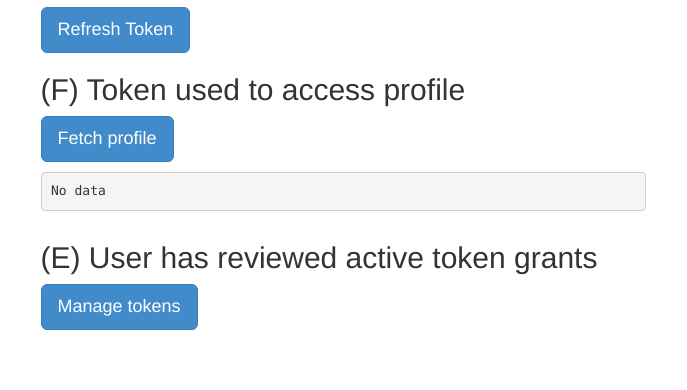
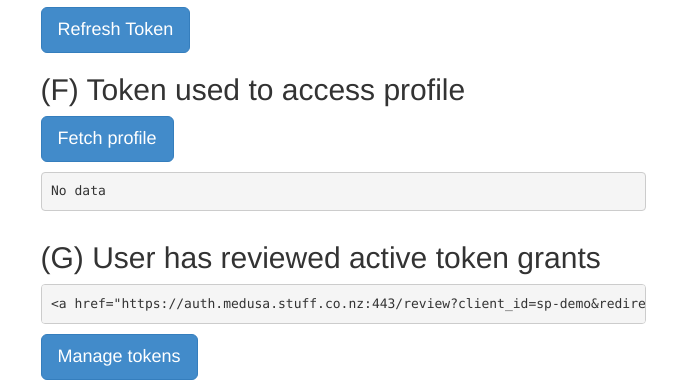
Before and after one commit to catalyst/fairfax-oauth2-demo-site, a website: page static/code_grant.html in a window 1280 px wide. Shown: the part 668-1058 px from the top of the page, without its empty margins (297-984 px from the left). Before the commit the page ends 1008 px from the top, so only its background shows below. Drawn offline with Linux system fonts and the light colour scheme.

Commit message:
Added example of "review" link.

```diff
--- a/static/code_grant.html
+++ b/static/code_grant.html
@@ -70,7 +70,8 @@
             </div>
 
             <div class="step" id="review">
-            <h2>(E) User has reviewed active token grants <span class='glyphicon'></span></h2>
+            <h2>(G) User has reviewed active token grants <span class='glyphicon'></span></h2>
+            <pre></pre>
             <button type="button" class="btn btn-lg btn-primary">Manage tokens</button>
             </div>
         </div>
@@ -159,6 +160,7 @@
                     }
                 );
             });
+            $('#review > pre').text('<a href="' + oauth2.links['review'] + '">Manage tokens</a>');
             $('#review > button').click(function(){
                 if (localStorage.getItem('user-consent') !== 'good'){
                     alert('Previous step must be completed successfully first');
```
Also changed, not shown: static/implicit_grant.html (+2 -0 lines).
